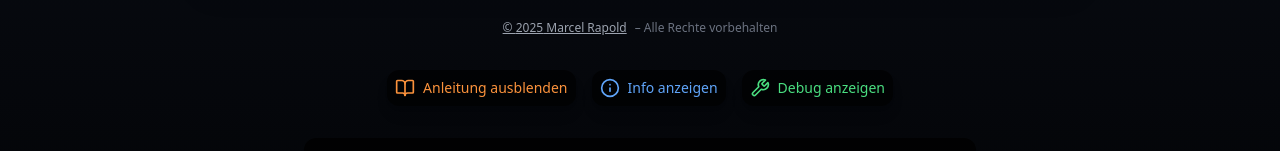
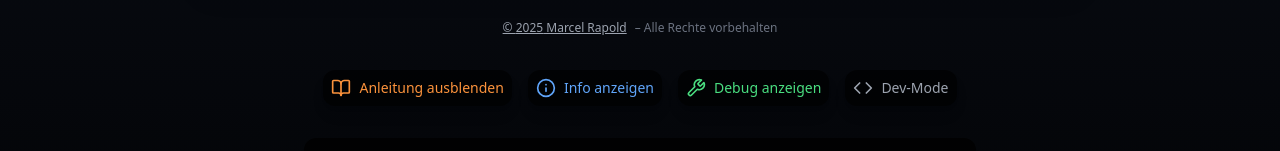
Before and after one commit to muraschal/lnhunt, a Next.js app: page / in a window 1280 px wide. Shown: the part 801-952 px from the top of the page. Built offline with nearby package versions, Linux system fonts and the light colour scheme; no server answers.

Commit message:
Füge Dev-Mode-Toggle hinzu und verbessere Gold-Style der Code-Box

```diff
--- a/components/progress-indicator.jsx
+++ b/components/progress-indicator.jsx
@@ -57,7 +57,11 @@ export function ProgressIndicator({
             {phraseFromCodes.map((word, index) => (
               <span
                 key={index}
-                className={`px-2 py-1 rounded text-white font-medium ${index < codesDigital.length ? 'bg-white/5' : 'bg-white/5 border border-dashed border-white/10 text-gray-500'}`}
+                className={`px-2 py-1 rounded font-medium ${
+                  index < codesDigital.length
+                    ? 'bg-white/5 text-orange-400'
+                    : 'bg-white/5 border border-dashed border-white/10 text-gray-500'
+                }`}
               >
                 {word}
               </span>
@@ -77,7 +81,7 @@ export function ProgressIndicator({
                 className={`px-2 py-1 rounded font-mono ${
                   word.includes("_")
                     ? "bg-white/5 text-gray-500 border border-dashed border-white/10"
-                    : "bg-green-500/20 text-green-400 border border-green-500/30"
+                    : "bg-orange-500/20 text-orange-400 border border-orange-500/30"
                 }`}
                 initial={!word.includes("_") ? { scale: 0.8 } : { scale: 1 }}
                 animate={!word.includes("_") ? { scale: 1 } : { scale: 1 }}
--- a/pages/index.js
+++ b/pages/index.js
@@ -5,8 +5,22 @@ import { motion, AnimatePresence } from 'framer-motion'
 import questions from '../questions.json'
 import { QRCodeModal } from '../components/qr-code-modal'
 import { AccessModal } from '../components/access-modal'
-import { CheckCircle, Lock, HelpCircle, Zap, Wrench, Info, XCircle, Play, Check, Copy, BookOpen, RefreshCw } from "lucide-react"
+import { CheckCircle, Lock, HelpCircle, Zap, Wrench, Info, XCircle, Play, Check, Copy, BookOpen, RefreshCw, Code } from "lucide-react"
 import { ProgressIndicator } from '../components/progress-indicator'
+
+/**
+ * Funktion zum Überprüfen, ob aktuelle Umgebung Preview ist
+ * @returns {boolean} - true, wenn die Umgebung eine Preview-Umgebung ist
+ */
+const isPreviewEnvironment = () => {
+  if (typeof window === 'undefined') return false;
+
+  // Überprüfen, ob die URL auf vercel.app endet (typisch für Preview)
+  const hostname = window.location.hostname;
+  return hostname.includes('vercel.app') ||
+         hostname.includes('preview') ||
+         hostname.includes('pr-');
+};
 
 /**
  * Nur im Dev-Modus loggen
@@ -14,7 +28,7 @@ import { ProgressIndicator } from '../components/progress-indicator'
  * @param {any} data - Optionale Daten für das Logging
  */
 const devLog = (message, data) => {
-  if (process.env.NODE_ENV === 'development') {
+  if (process.env.NODE_ENV === 'development' || (typeof window !== 'undefined' && window.DEV_MODE_ENABLED)) {
     if (data) {
       console.log(message, data);
     } else {
@@ -82,6 +96,8 @@ export default function Home() {
   const [lnhuntCompleted, setLnhuntCompleted] = useState(false)
   // Neuer State für Claim-Tracking
   const [claimStatus, setClaimStatus] = useState('idle'); // 'idle', 'processing', 'claimed', 'failed'
+  // Dev-Mode Toggle
+  const [devModeEnabled, setDevModeEnabled] = useState(false);
 
   useEffect(() => {
     // Hole für jede Frage den gespeicherten digitalen Code aus localStorage
@@ -103,7 +119,28 @@ export default function Home() {
 
     // Status immer auf "nicht abgeschlossen" setzen, um Button stets verfügbar zu halten
     setLnhuntCompleted(false);
+
+    // Dev-Mode-Status aus localStorage holen, oder auf true setzen wenn in Preview-Umgebung
+    if (typeof window !== 'undefined') {
+      const savedDevMode = localStorage.getItem('dev_mode_enabled');
+      // In Preview-Umgebung standardmäßig aktivieren, sonst den gespeicherten Wert verwenden
+      const shouldEnableDevMode = isPreviewEnvironment() ?
+        (savedDevMode !== 'false') : // In Preview: Aktiviert, es sei denn, explizit deaktiviert
+        (savedDevMode === 'true');   // Anderswo: Deaktiviert, es sei denn, explizit aktiviert
+
+      setDevModeEnabled(shouldEnableDevMode);
+      // Globale Variable für devLog
+      window.DEV_MODE_ENABLED = shouldEnableDevMode;
+    }
   }, []);
+
+  // Effect zum Aktualisieren der globalen DEV_MODE_ENABLED Variable
+  useEffect(() => {
+    if (typeof window !== 'undefined') {
+      window.DEV_MODE_ENABLED = devModeEnabled;
+      localStorage.setItem('dev_mode_enabled', devModeEnabled ? 'true' : 'false');
+    }
+  }, [devModeEnabled]);
 
   // Überprüfe beim Laden der Komponente, ob bereits geclaimt wurde
   useEffect(() => {
@@ -663,7 +700,7 @@ export default function Home() {
         </div>
 
         {/* Debug, Info & Anleitung Buttons */}
-        <div className="mt-8 flex justify-center gap-4">
+        <div className="mt-8 flex justify-center gap-4 flex-wrap">
           <button
             onClick={() => {
               if (showGuidePanel) {
@@ -711,6 +748,19 @@ export default function Home() {
           >
             <Wrench className="w-5 h-5" />
             <span className="text-sm">{showDebugPanel ? 'Debug ausblenden' : 'Debug anzeigen'}</span>
+          </button>
+          {/* Dev-Mode Toggle Button */}
+          <button
+            onClick={() => setDevModeEnabled(prev => !prev)}
+            className={`bg-black/70 p-2 rounded-xl shadow-lg transition flex items-center gap-2 ${
+              devModeEnabled
+                ? 'bg-gradient-to-r from-orange-500 to-amber-500 text-white'
+                : 'text-gray-400'
+            }`}
+            aria-label="Dev-Mode umschalten"
+          >
+            <Code className="w-5 h-5" />
+            <span className="text-sm">Dev-Mode{devModeEnabled ? ' (aktiv)' : ''}</span>
           </button>
         </div>
 
```
